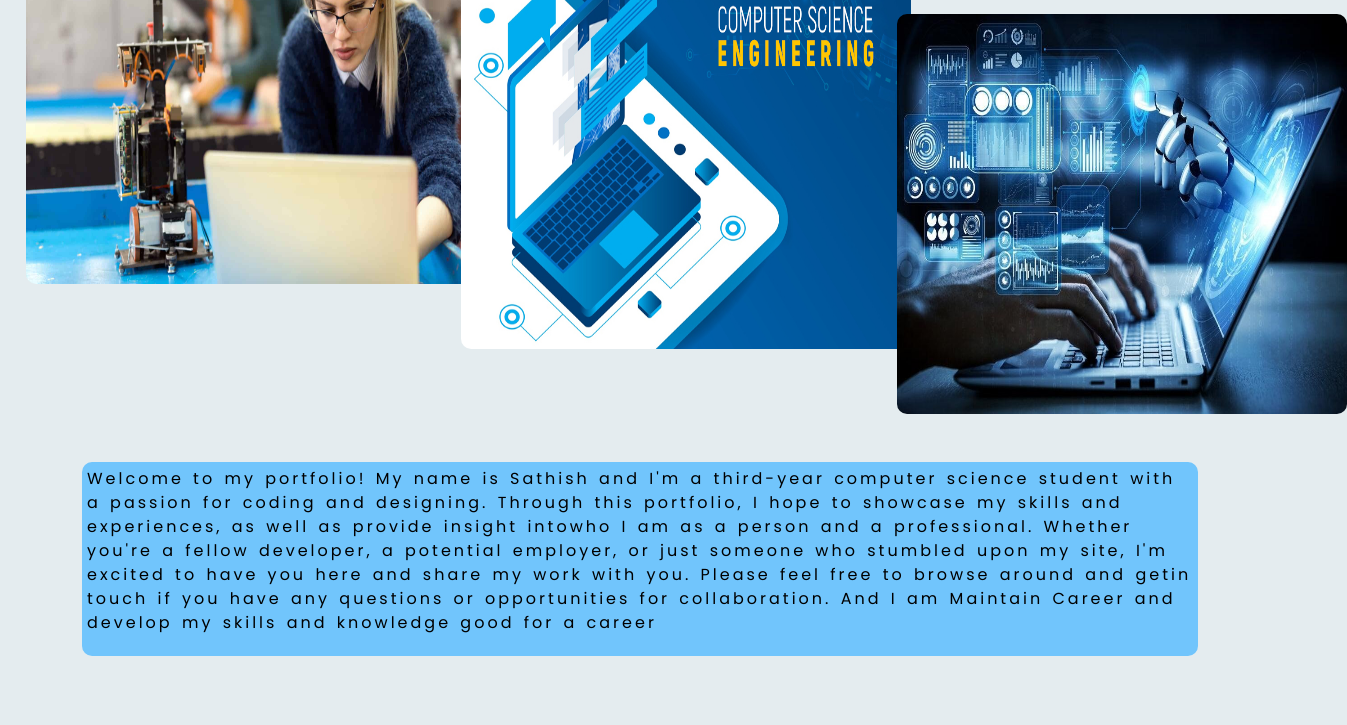
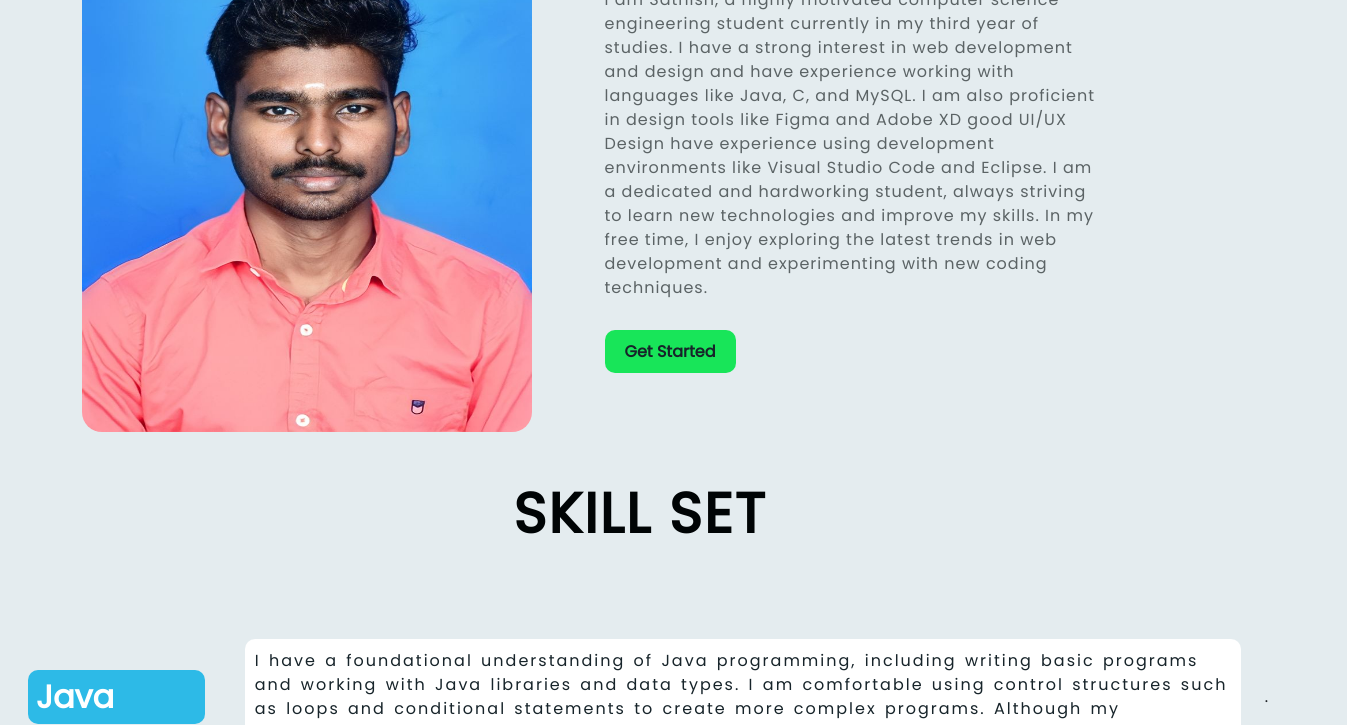
Before and after one commit to Sathish-43/sathishportfolio.github.io, a plain HTML site: page index.html in a window 1280 px wide. Shown: the part 353-1078 px from the top of the page, 1347 px wide, since content can reach past the window. Drawn offline with nearby package versions, Linux system fonts and the light colour scheme.

Commit message:
Update index.html

```diff
--- a/index.html
+++ b/index.html
@@ -49,17 +49,7 @@
    <div class="text-dark">
         <p class="small text-center" style="font-weight: 450";>Web Developer and Web Designer</p></div>
    <br>
-    <section class="container"  id="Home">
-          <div  style="margin-left: -5%;"><img src="into.jpg" class="intro" alt="" width="450px" height="400px" style="border-radius: 10px;"></div>
-         </div>
-         <div  style="margin-left: 34%; margin-top: -30%;"><img src="into2.jpg" class="intro" alt="" width="450px" height="400px" style="border-radius: 10px;"></div>
-
-         <div  style="margin-left: 73%; margin-top: -30%;"><img src="into1.jpg" class="intro" alt="" width="450px" height="400px" style="border-radius: 10px;"></div>
-         </div>
-         <br><br>
-
-         <div class="welcomemsg"><p style="color:black; letter-spacing: 3px; word-spacing: 2px;">Welcome to my portfolio! My name is Sathish and I'm a third-year computer science student with a passion for coding and designing. Through this portfolio, I hope to showcase my skills and experiences, as well as provide insight intowho I am as a person and a professional. Whether you're a fellow developer, a potential employer, or just someone who stumbled upon my site, I'm excited to have you here and share my work with you. Please feel free to browse around and getin touch if you have any questions or opportunities for collaboration. And I am Maintain Career and develop my skills and knowledge good for a career </p></div>
-    </section><br><br> <br>
+   <br> <br>
   <main class="container">
      <div class="row justify-content-center  ">
       <div class="col"><img src="MyPhoto.jpg" class="man" alt="" width="450" height="500" style="border-radius: 20px;"></div>
```
